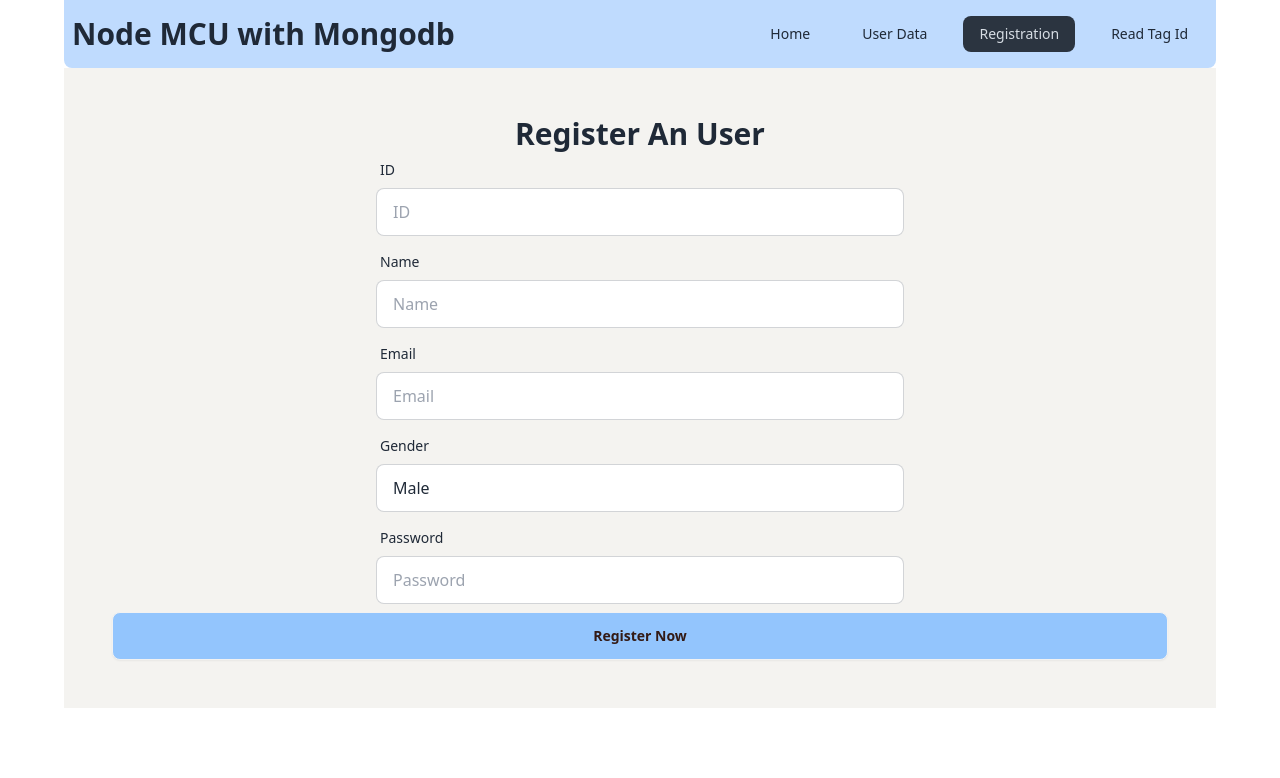
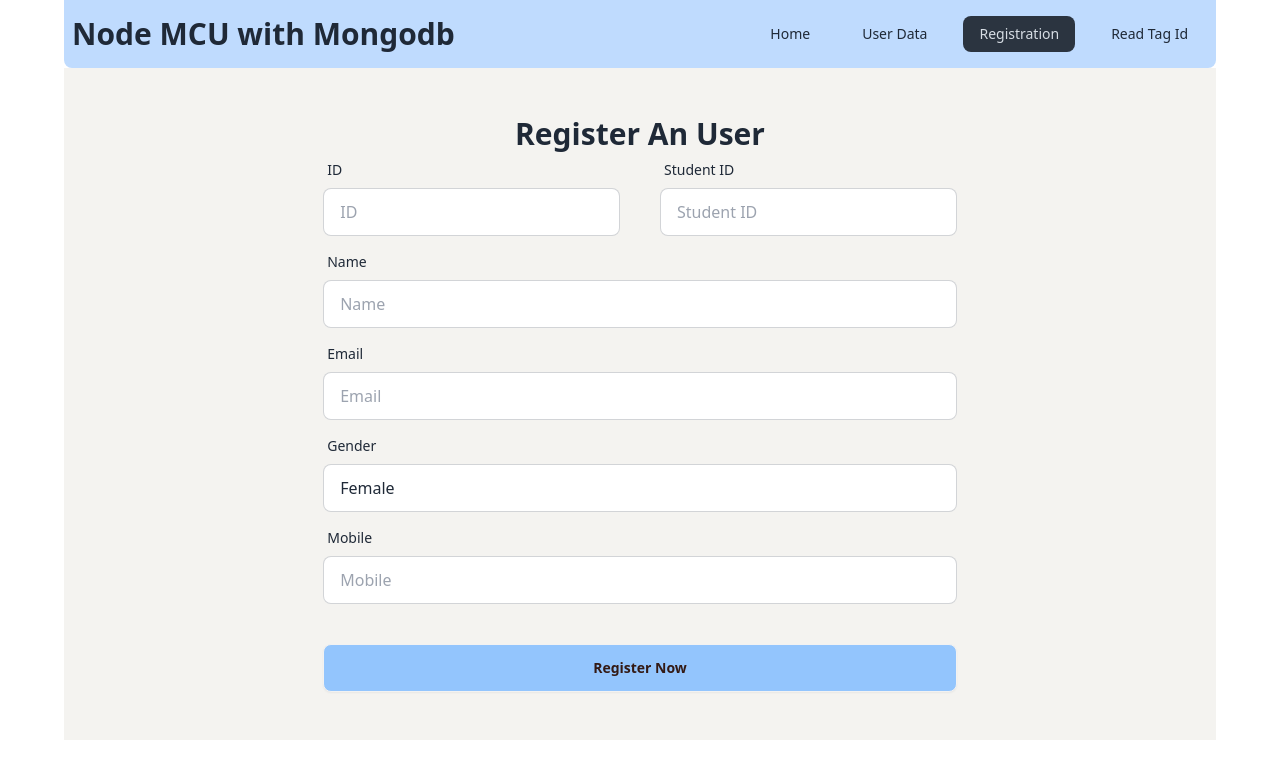
Before and after one commit to Rakib5627/rfid-client, a React (Vite) app: page /registration in a window 1280 px wide. Shown: the top 778 px of the page. Built offline with nearby package versions, Linux system fonts and the light colour scheme; no server answers.

Commit message:
hardware part integrated with software using apis

```diff
--- a/src/Components/Pages/Registration.jsx
+++ b/src/Components/Pages/Registration.jsx
@@ -2,26 +2,40 @@ import { useEffect, useState } from "react";
 import Swal from "sweetalert2";
 
 const Registration = () => {
-  const [data, setData] = useState({});
-  const [uid, setUid] = useState(data?.UIDresult || "");
+  const [uid, setUid] = useState("");
+  const [studentId, setStudentId] = useState("");
+  const [name, setName] = useState("");
+  const [email, setEmail] = useState("");
+  const [gender, setGender] = useState("female");
+  const [mobile, setMobile] = useState("");
+  const [isExist, setIsExist] = useState(false);
 
-  useEffect(() => {
-    if (data?.UIDresult) {
-      setUid(data?.UIDresult);
-    }
-  }, [data?.UIDresult]);
-  //-----------------
   useEffect(() => {
     const eventSource = new EventSource("http://localhost:5001/events");
     eventSource.onmessage = (event) => {
       const newData = JSON.parse(event.data);
-      setData(newData);
+      fetch(`http://localhost:5001/users/${newData.UIDresult}`)
+        .then((res) => res.json())
+        .then((data) => {
+          if (data.status != false) {
+            setUid(newData.UIDresult);
+            setStudentId(data.studentId);
+            setName(data?.name);
+            setEmail(data?.email);
+            setGender(data?.gender);
+            setMobile(data?.mobile);
+            setIsExist(true);
+          } else {
+            setUid(newData.UIDresult);
+            setIsExist(false);
+          }
+        })
+        .catch((error) => console.log(error));
     };
     return () => {
       eventSource.close();
     };
   }, []);
-  //-----------------
 
   const handleUser = (e) => {
     e.preventDefault();
@@ -31,9 +45,11 @@ const Registration = () => {
     const name = form.name.value;
     const email = form.email.value;
     const gender = form.gender.value;
-    const password = form.password.value;
+    const mobile = form.mobile.value;
+    const studentId = form.studentId.value;
 
-    const user = { userId, name, email, gender, password };
+    const user = { userId, studentId, name, email, gender, mobile };
+    // return console.log(user);
 
     fetch("http://localhost:5001/users", {
       method: "POST",
@@ -59,9 +75,18 @@ const Registration = () => {
 
   return (
     <div className="bg-[#F4F3F0] md:p-12">
+      {isExist && (
+        <p className=" text-white bg-red-300 rounded p-4 mt-10">
+          User is already registered!!!
+        </p>
+      )}
       <h2 className="text-3xl font-extrabold text-center">Register An User</h2>
-      <form onSubmit={handleUser} className="flex flex-col items-center">
-        <div className="form-control md:w-1/2 mb-2">
+      <form
+        onSubmit={handleUser}
+        className="flex flex-col items-center w-[60%] mx-auto"
+      >
+        <div className=" flex justify-between w-full gap-10">
+          <div className="form-control w-full mb-2">
             <label className="label">
               <span className="label-text">ID</span>
             </label>
@@ -71,13 +96,29 @@ const Registration = () => {
                 name="uid"
                 placeholder="ID"
                 className="input input-bordered w-full"
+                readOnly
                 value={uid}
                 onChange={(e) => setUid(e.target.value)}
-              readOnly
               />
             </label>
           </div>
-        <div className="form-control md:w-1/2 mb-2">
+          <div className="form-control w-full mb-2">
+            <label className="label">
+              <span className="label-text">Student ID</span>
+            </label>
+            <label className="input-group">
+              <input
+                type="number"
+                name="studentId"
+                placeholder="Student ID"
+                className="input input-bordered w-full"
+                value={studentId}
+                onChange={(e) => setStudentId(e.target.value)}
+              />
+            </label>
+          </div>
+        </div>
+        <div className="form-control w-full mb-2">
           <label className="label">
             <span className="label-text">Name</span>
           </label>
@@ -87,11 +128,13 @@ const Registration = () => {
               name="name"
               placeholder="Name"
               className="input input-bordered w-full"
+              value={name}
+              onChange={(e) => setName(e.target.value)}
             />
           </label>
         </div>
 
-        <div className="form-control md:w-1/2 mb-2">
+        <div className="form-control w-full mb-2">
           <label className="label">
             <span className="label-text">Email</span>
           </label>
@@ -101,16 +144,23 @@ const Registration = () => {
               name="email"
               placeholder="Email"
               className="input input-bordered w-full"
+              value={email}
+              onChange={(e) => setEmail(e.target.value)}
             />
           </label>
         </div>
 
-        <div className="form-control md:w-1/2 mb-2">
+        <div className="form-control w-full mb-2">
           <label className="label">
             <span className="label-text">Gender</span>
           </label>
           <label className="input-group">
-            <select name="gender" className="input input-bordered w-full">
+            <select
+              name="gender"
+              className="input input-bordered w-full"
+              value={gender}
+              onChange={(e) => setGender(e.target.value)}
+            >
               <option value="male">Male</option>
               <option value="female">Female</option>
               <option value="other">Other</option>
@@ -118,16 +168,18 @@ const Registration = () => {
           </label>
         </div>
 
-        <div className="form-control md:w-1/2 mb-2">
+        <div className="form-control w-full mb-2">
           <label className="label">
-            <span className="label-text">Password</span>
+            <span className="label-text">Mobile</span>
           </label>
           <label className="input-group">
             <input
-              type="password"
-              name="password"
-              placeholder="Password"
+              type="number"
+              name="mobile"
+              placeholder="Mobile"
               className="input input-bordered w-full"
+              value={mobile}
+              onChange={(e) => setMobile(e.target.value)}
             />
           </label>
         </div>
@@ -135,7 +187,8 @@ const Registration = () => {
         <input
           type="submit"
           value="Register Now"
-          className="btn btn-block bg-blue-300 hover:bg-blue-400 hover:border-[#331A15] text-[#331A15]"
+          className="btn btn-block bg-blue-300 hover:bg-blue-400 hover:border-[#331A15] text-[#331A15] mt-8"
+          disabled={isExist}
         />
       </form>
     </div>
--- a/src/Components/Pages/User.jsx
+++ b/src/Components/Pages/User.jsx
@@ -59,7 +59,7 @@ const User = () => {
             <tr className="text-xl font-semibold bg-gray-100">
               <th></th>
               <th>Name</th>
-              <th>ID</th>
+              <th>Student ID</th>
               <th>Gender</th>
               <th>Email</th>
               <th>Mobile</th>
@@ -71,8 +71,8 @@ const User = () => {
               <tr key={index} className="">
                 <th>{index + 1}</th>
                 <td>{user.name}</td>
-                <td>{user.userId}</td>
-                <td>{user.gender}</td>
+                <td className=" text-center">{user.studentId}</td>
+                <td className=" text-center">{user.gender}</td>
                 <td>{user.email}</td>
                 <td>{user.mobile}</td>
                 <td>
```
Also changed, not shown: src/Components/Pages/ReadTagID.jsx (+0 -15 lines). Lines whose indentation alone changed are shown as unchanged.
